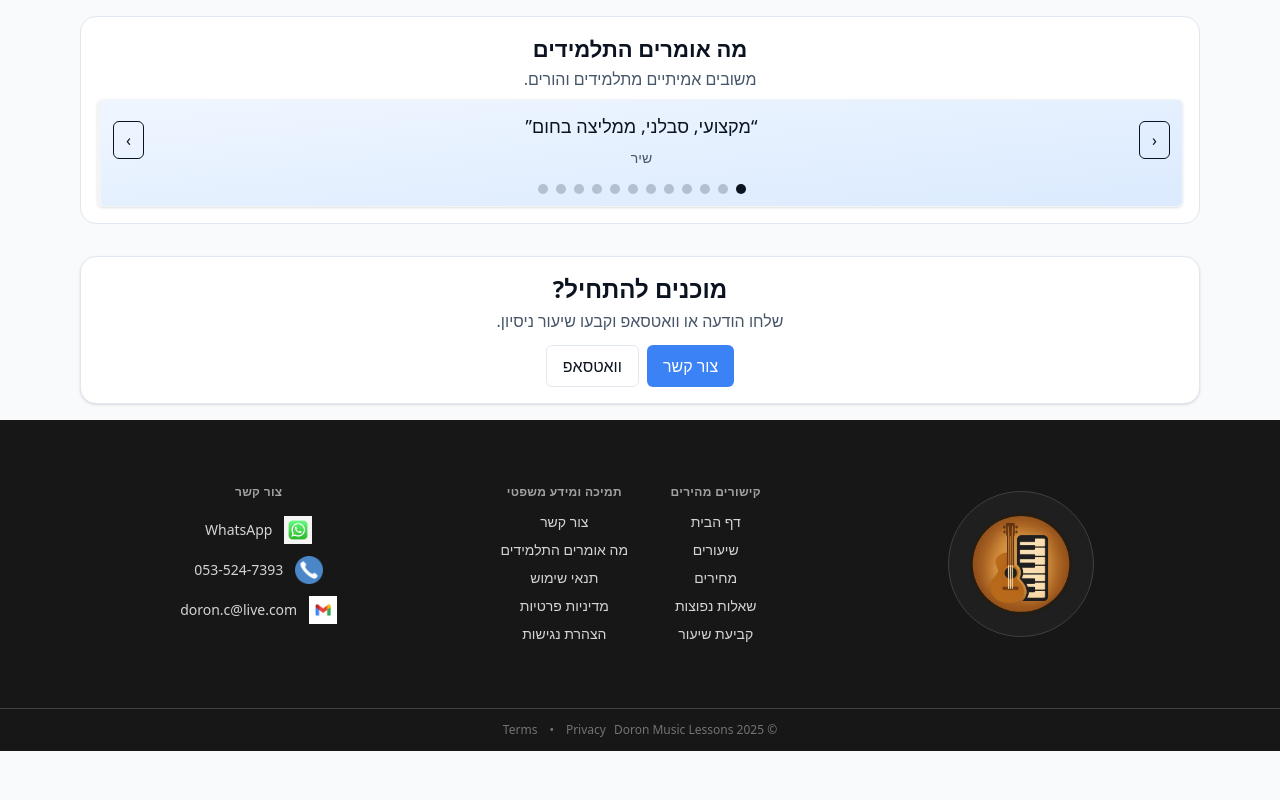
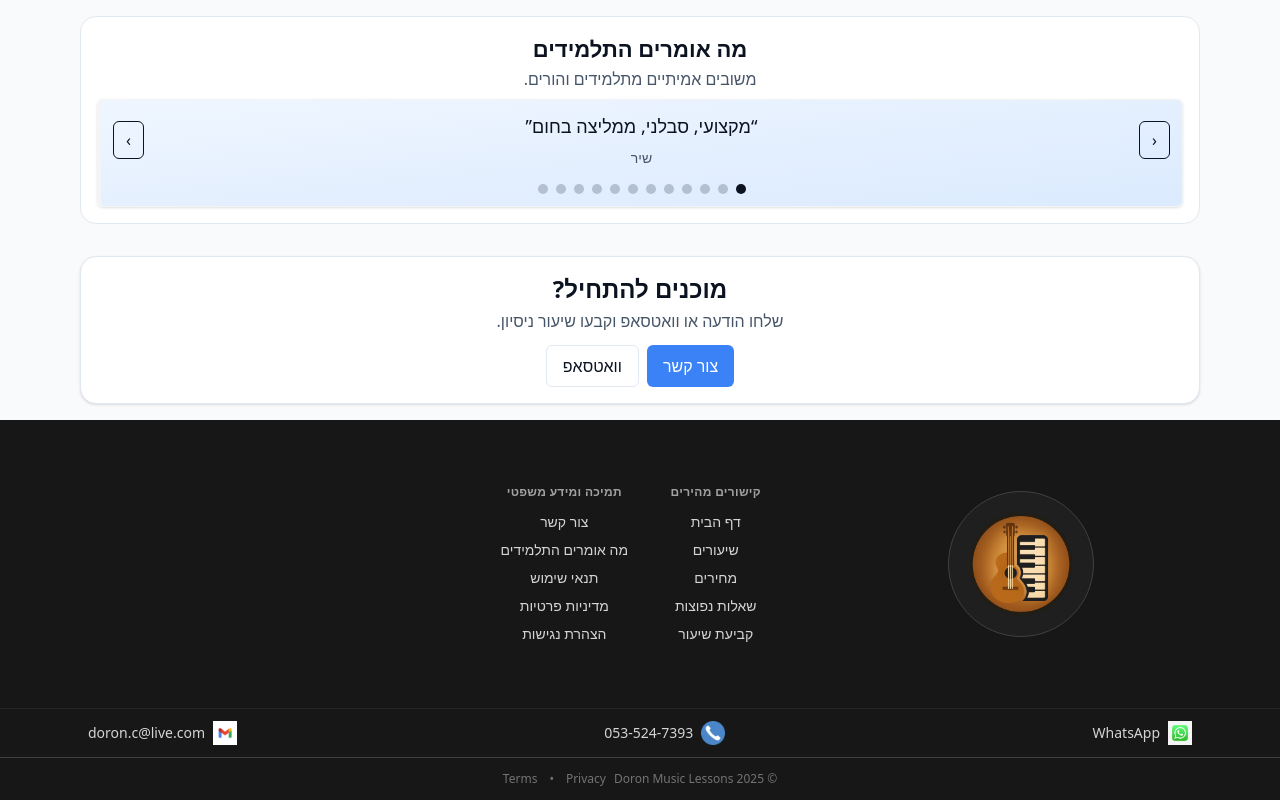
Before and after one commit to doronc36-rgb/guitar-lessons, a Next.js app: page / in a window 1280 px wide. Shown: the part 991-1791 px from the top of the page. Before the commit the page ends 1742 px from the top, so only its background shows below. Built offline with nearby package versions, Linux system fonts and the light colour scheme; no server answers.

Commit message:
Footer (desktop only): add full-width contact strip; keep mobile layout unchanged

```diff
--- a/src/app/components/Footer.tsx
+++ b/src/app/components/Footer.tsx
@@ -50,7 +50,7 @@ export default function Footer() {
           </div>
 
           {/* Contact */}
-          <div className="space-y-4 md:justify-self-center flex flex-col items-center text-center min-w-[240px]">
+          <div className="space-y-4 md:justify-self-center flex flex-col items-center text-center min-w-[240px] md:hidden">
             <h3 className="text-xs font-semibold uppercase tracking-wide text-neutral-400">
               צור קשר
             </h3>
@@ -72,6 +72,26 @@ export default function Footer() {
         </div>
       </div>
 
+      {/* Desktop-only contact line across bottom of footer (do not affect mobile) */}
+      <div className="hidden md:block w-full border-t border-neutral-800">
+        <div className="max-w-6xl mx-auto px-4 sm:px-6 py-3">
+          <div className="flex items-center justify-between text-sm text-neutral-300">
+            <a href="https://wa.me/972535247393" target="_blank" rel="noopener noreferrer" className="inline-flex items-center gap-2 hover:text-white">
+              <Image src="/images/whatsapp icon new.jpg" alt="WhatsApp" width={24} height={24} />
+              <span>WhatsApp</span>
+            </a>
+            <a href="tel:0535247393" className="inline-flex items-center gap-2 hover:text-white">
+              <Image src="/images/phone.png" alt="Phone" width={24} height={24} />
+              <span>053-524-7393</span>
+            </a>
+            <a href="mailto:doron.c@live.com" className="inline-flex items-center gap-2 hover:text-white">
+              <Image src="/images/email.png" alt="Email" width={24} height={24} />
+              <span>doron.c@live.com</span>
+            </a>
+          </div>
+        </div>
+      </div>
+
       {/* Bottom bar */}
       <div className="border-t border-neutral-700">
         <div className="mx-auto max-w-6xl px-4 sm:px-6 py-3 flex flex-col items-center gap-2 md:flex-row md:justify-center text-[12px] text-neutral-500">
```
